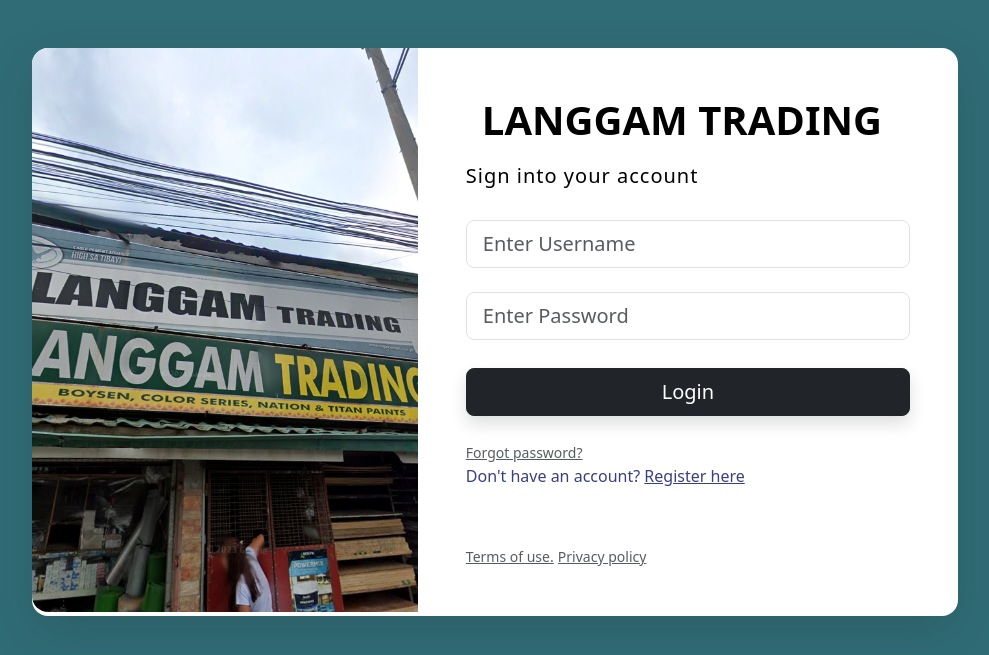
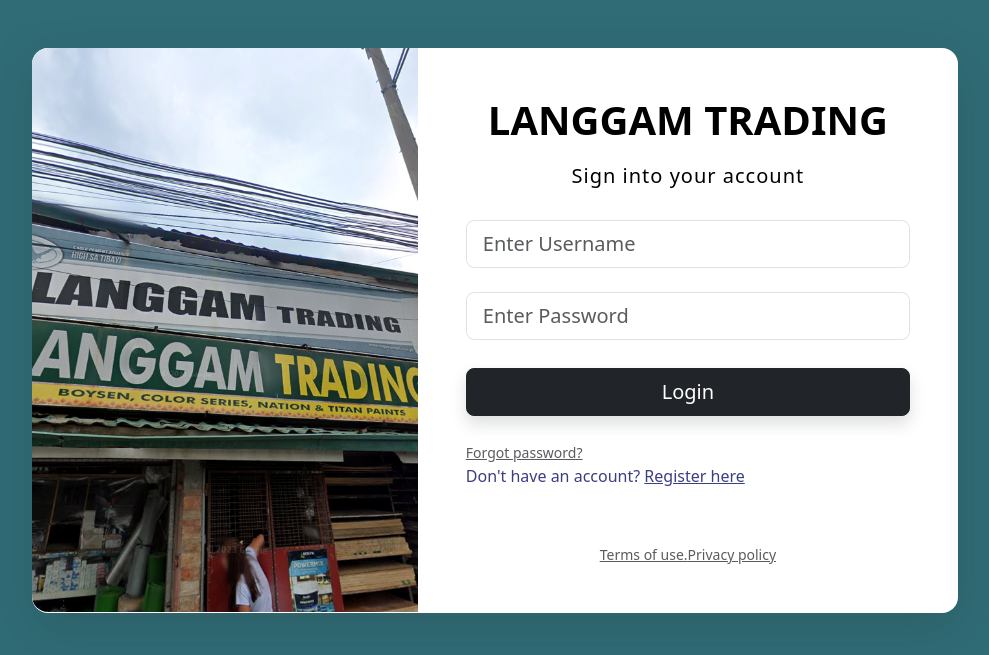
Before and after one commit to NicoGarce/langgamtrading, a PHP site: page /includes/login.php in a window 1280 px wide. Shown: the top 655 px of the page, without its empty margins (145-1134 px from the left). Run offline with PHP 8.4, Linux system fonts and the light colour scheme; some libraries are stand-ins or nearby versions.

Commit message:
5/12/2023
- UI Update
- Sweet Alert Button Color Change
- Sign Up Card

```diff
--- a/includes/login.php
+++ b/includes/login.php
@@ -35,22 +35,22 @@
 
                                     <form method="post">
 
-                                        <div class="d-flex align-items-center mb-3 pb-1 ">
-                                            <i class="fas fa-cubes fa-2x me-3" style="color: #ff6219;"></i>
+                                        <div class="d-flex align-items-center mb-3 pb-1 justify-content-center">
                                             <span class="h1 fw-bold mb-0">LANGGAM TRADING</span>
                                         </div>
 
-                                        <h5 class="fw-normal mb-3 pb-3" style="letter-spacing: 1px;">Sign into your
+                                        <h5 class="fw-normal mb-3 pb-3 text-center" style="letter-spacing: 1px;">Sign
+                                            into your
                                             account</h5>
 
                                         <div class="form-outline mb-4">
-                                            <input type="text" name="username" id="username" placeholder="Enter Username"
-                                                class="form-control form-control-lg" />
+                                            <input type="text" name="username" id="username"
+                                                placeholder="Enter Username" class="form-control form-control-lg" />
                                         </div>
 
                                         <div class="form-outline mb-4">
-                                            <input type="password" name="password" id="password" placeholder="Enter Password"
-                                                class="form-control form-control-lg" />
+                                            <input type="password" name="password" id="password"
+                                                placeholder="Enter Password" class="form-control form-control-lg" />
                                         </div>
 
                                         <div class="pt-1 mb-4">
@@ -61,9 +61,10 @@
                                         <a class="small text-muted" href="#!">Forgot password?</a>
                                         <p class="mb-5 pb-lg-2" style="color: #393f81;">Don't have an account? <a
                                                 href="includes/signup.php" style="color: #393f81;">Register here</a></p>
-                                        <a href="#!" class="small text-muted">Terms of use.</a>
-                                        <a href="#!" class="small text-muted">Privacy policy</a>
-
+                                        <div class="d-flex justify-content-center">
+                                            <a href="#!" class="small text-muted">Terms of use.</a>
+                                            <a href="#!" class="small text-muted">Privacy policy</a>
+                                        </div>
                                     </form>
 
                                 </div>
--- a/includes/storeclass.php
+++ b/includes/storeclass.php
@@ -64,7 +64,10 @@
                         icon: 'error',
                         title: 'Oops...',
                         text: 'Password is incorrect.',
-                        confirmButtonColor: 'btn btn-primary'
+                        confirmButtonColor: '#3085d6',
+                        customClass: {
+                            confirmButton: '#3085d6',
+                        }
                     })
                 </script>";
                 }
```
Also changed, not shown: includes/signup.php (+16 -0 lines).
